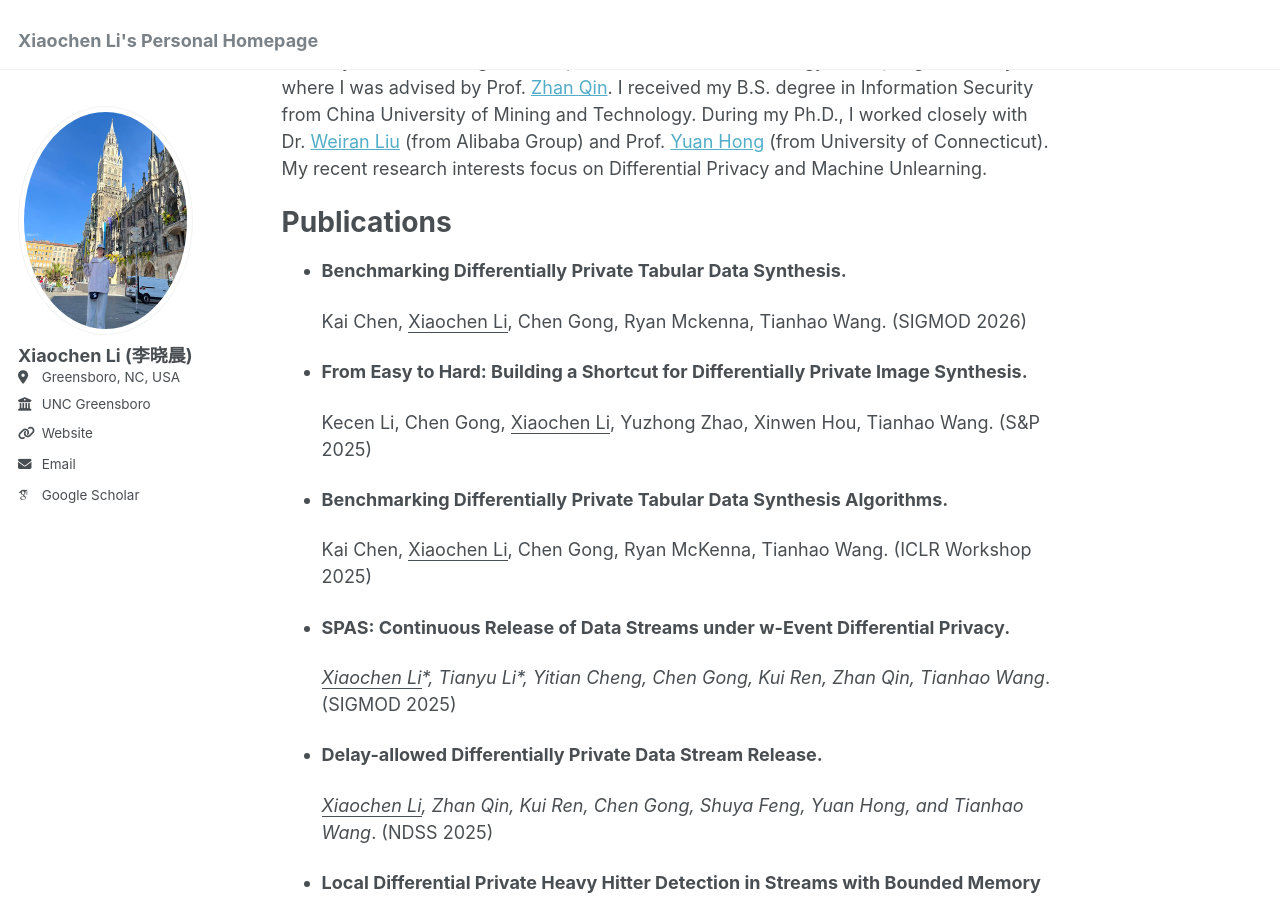
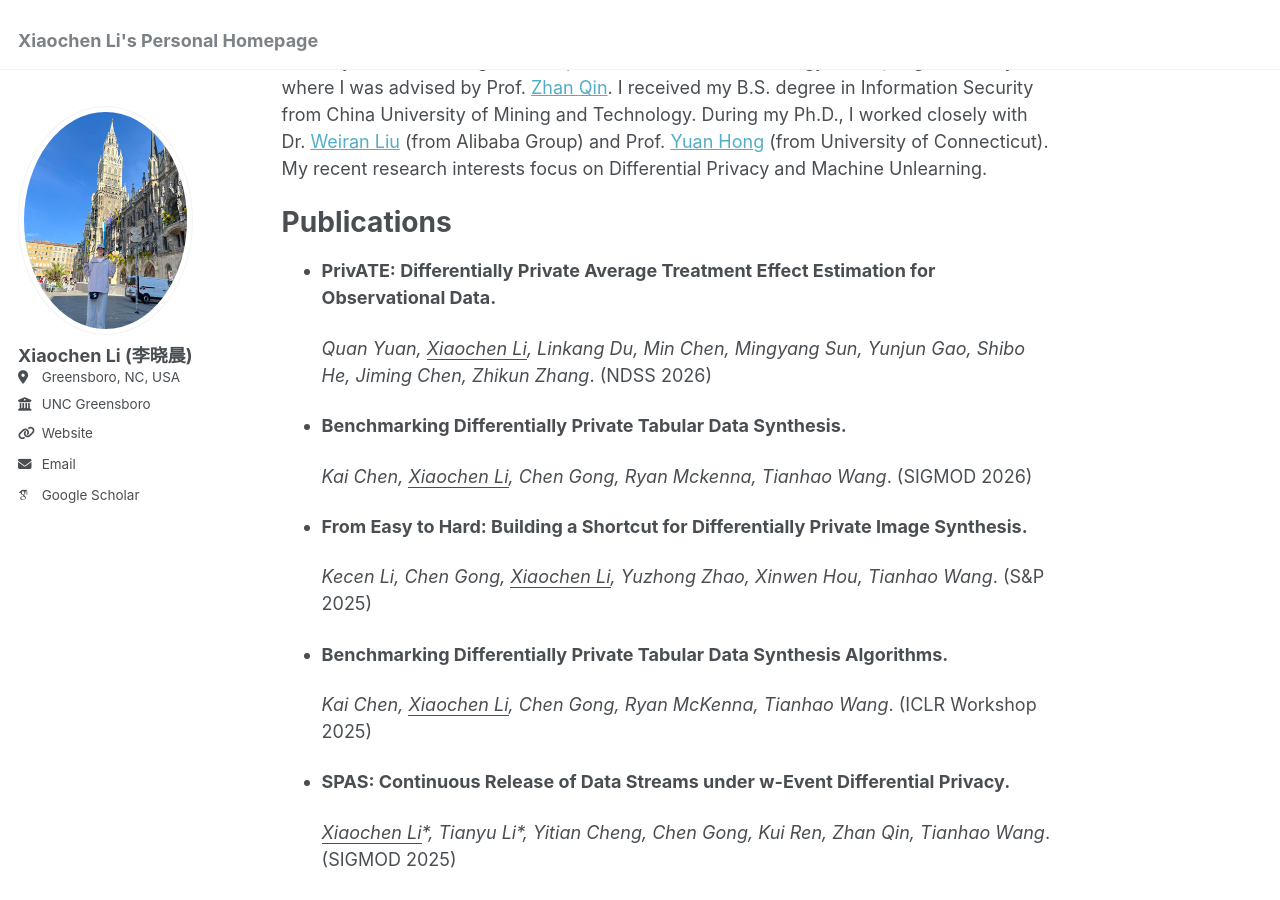
Before and after one commit to XiaochenLi-w/XiaochenLi-w.github.io, a Jekyll site: the page built from _pages/about.md, in a window 1280 px wide and 900 px high, scrolled down 209 px. Built offline with Jekyll 4.4.1, drawn with Linux system fonts in a browser that asks for light colours; some web fonts are replaced; some of the changed text lies outside the part shown.

Commit message:
Update about page with new publications and courses
Added new publications and updated teaching courses.

```diff
--- a/_pages/about.md
+++ b/_pages/about.md
@@ -11,17 +11,21 @@ I am currently an Assistant Professor in the Department of Computer Science at t
 My recent research interests focus on Differential Privacy and Machine Unlearning.
 
 # Publications
+- **PrivATE: Differentially Private Average Treatment Effect Estimation for Observational Data.**
+
+  *Quan Yuan, <u>Xiaochen Li</u>, Linkang Du, Min Chen, Mingyang Sun, Yunjun Gao, Shibo He, Jiming Chen, Zhikun Zhang*. (NDSS 2026)
+
 - **Benchmarking Differentially Private Tabular Data Synthesis.**
 
-  Kai Chen, <u>Xiaochen Li</u>, Chen Gong, Ryan Mckenna, Tianhao Wang. (SIGMOD 2026)
+  *Kai Chen, <u>Xiaochen Li</u>, Chen Gong, Ryan Mckenna, Tianhao Wang*. (SIGMOD 2026)
 
 - **From Easy to Hard: Building a Shortcut for Differentially Private Image Synthesis.**
 
-  Kecen Li, Chen Gong, <u>Xiaochen Li</u>, Yuzhong Zhao, Xinwen Hou, Tianhao Wang. (S&P 2025)
+  *Kecen Li, Chen Gong, <u>Xiaochen Li</u>, Yuzhong Zhao, Xinwen Hou, Tianhao Wang*. (S&P 2025)
 
 - **Benchmarking Differentially Private Tabular Data Synthesis Algorithms.**
 
-  Kai Chen, <u>Xiaochen Li</u>, Chen Gong, Ryan McKenna, Tianhao Wang. (ICLR Workshop 2025)
+  *Kai Chen, <u>Xiaochen Li</u>, Chen Gong, Ryan McKenna, Tianhao Wang*. (ICLR Workshop 2025)
 
 - **SPAS: Continuous Release of Data Streams under w-Event Differential Privacy.**
 
@@ -72,6 +76,8 @@ My recent research interests focus on Differential Privacy and Machine Unlearnin
 
 ## Teaching:
 - Graduate-Level Course: Data Privacy. Co-Instructor. *University of Virginia, Spring 2025.*
+- Undergraduate-Level Course: Data Science. Instructor. *UNC Greensboro, Spring 2026.*
+- Undergraduate-Level Course: Principles of Computer Security. Instructor. *UNC Greensboro, Spring 2026.*
 
 ## Volunteer:
 - **Virginia State Science and Engineering Fair (VSSEF).** Served as the team captain for the Robotics, Software & Embedded Systems track, responsible for reviewing projects, organizing team members to compile evaluations, and leading the discussion of final review outcomes. *Piedmont Virginia Community College (PVCC), April 2025.*
```
